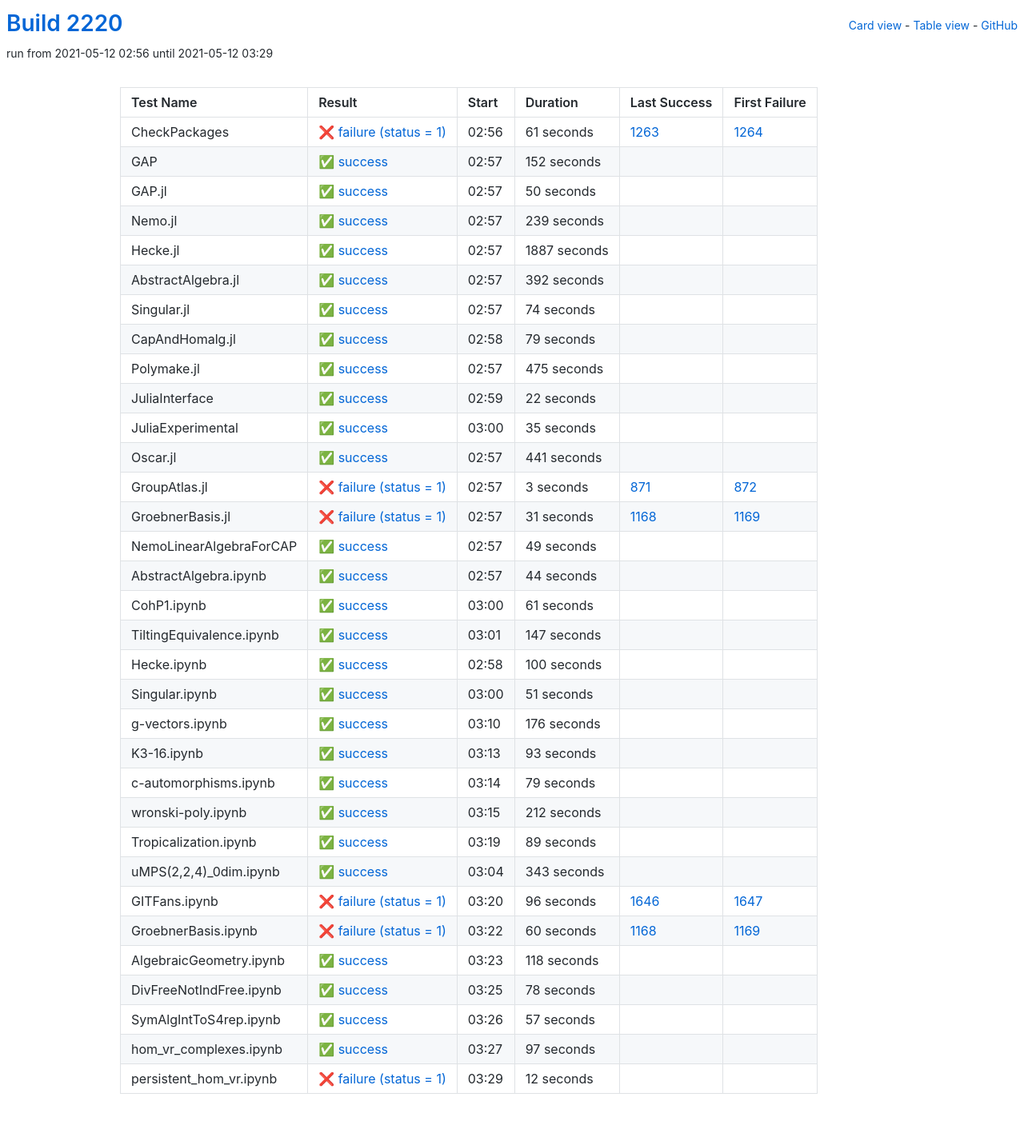
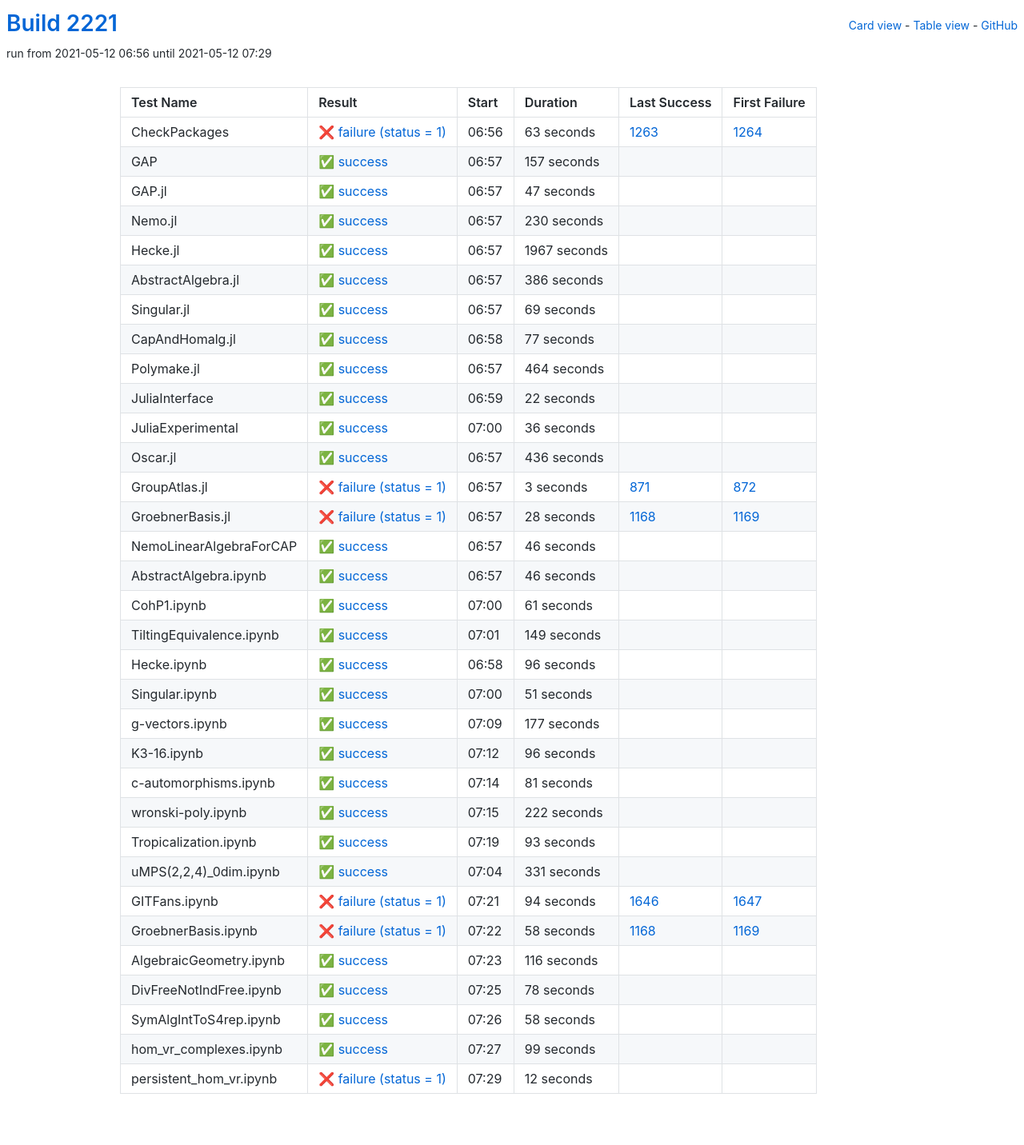
Before and after one commit to oscar-system/oscar-ci-status-stable, a Jekyll site: the page built from table.html, in a window 1280 px wide. Shown: the whole page at 80% size. Built offline with Jekyll 4.4.1, drawn with Linux system fonts in a browser that asks for light colours.

Commit message:
Build #2221

```diff
--- a/_data/ci.yml
+++ b/_data/ci.yml
@@ -1,6 +1,6 @@
 ---
-build: 2220
-build_url: https://oscarci.mathematik.uni-kl.de/job/oscar-stable/2220/
+build: 2221
+build_url: https://oscarci.mathematik.uni-kl.de/job/oscar-stable/2221/
 job: oscar-stable
 organization: oscar-system
 repo: oscar-ci-status-stable
@@ -8,116 +8,116 @@ repourl: https://github.com/oscar-system/oscar-ci-status-stable
 tests:
 - name: CheckPackages
   id: checkpackages
-  log: https://oscarci.mathematik.uni-kl.de/job/oscar-stable/2220/artifact/logs/build-2220/CheckPackages.log
-  start: 2021-05-12 02:56
+  log: https://oscarci.mathematik.uni-kl.de/job/oscar-stable/2221/artifact/logs/build-2221/CheckPackages.log
+  start: 2021-05-12 06:56
   success: false
   exitcode: 1
   status: failure
-  duration: 61
+  duration: 63
   last_success: 1263
   last_success_url: https://oscarci.mathematik.uni-kl.de/job/oscar-stable/1263/
   first_failure: 1264
   first_failure_url: https://oscarci.mathematik.uni-kl.de/job/oscar-stable/1264/
 - name: GAP
   id: gap
-  log: https://oscarci.mathematik.uni-kl.de/job/oscar-stable/2220/artifact/logs/build-2220/GAP.log
-  start: 2021-05-12 02:57
+  log: https://oscarci.mathematik.uni-kl.de/job/oscar-stable/2221/artifact/logs/build-2221/GAP.log
+  start: 2021-05-12 06:57
   success: true
   exitcode: 0
   status: success
-  duration: 152
+  duration: 157
   last_success: false
   last_success_url:
   first_failure: false
   first_failure_url:
 - name: GAP.jl
   id: gap-jl
-  log: https://oscarci.mathematik.uni-kl.de/job/oscar-stable/2220/artifact/logs/build-2220/GAP.jl.log
-  start: 2021-05-12 02:57
+  log: https://oscarci.mathematik.uni-kl.de/job/oscar-stable/2221/artifact/logs/build-2221/GAP.jl.log
+  start: 2021-05-12 06:57
   success: true
   exitcode: 0
   status: success
-  duration: 50
+  duration: 47
   last_success: false
   last_success_url:
   first_failure: false
   first_failure_url:
 - name: Nemo.jl
   id: nemo-jl
-  log: https://oscarci.mathematik.uni-kl.de/job/oscar-stable/2220/artifact/logs/build-2220/Nemo.jl.log
-  start: 2021-05-12 02:57
+  log: https://oscarci.mathematik.uni-kl.de/job/oscar-stable/2221/artifact/logs/build-2221/Nemo.jl.log
+  start: 2021-05-12 06:57
   success: true
   exitcode: 0
   status: success
-  duration: 239
+  duration: 230
   last_success: false
   last_success_url:
   first_failure: false
   first_failure_url:
 - name: Hecke.jl
   id: hecke-jl
-  log: https://oscarci.mathematik.uni-kl.de/job/oscar-stable/2220/artifact/logs/build-2220/Hecke.jl.log
-  start: 2021-05-12 02:57
+  log: https://oscarci.mathematik.uni-kl.de/job/oscar-stable/2221/artifact/logs/build-2221/Hecke.jl.log
+  start: 2021-05-12 06:57
   success: true
   exitcode: 0
   status: success
-  duration: 1887
+  duration: 1967
   last_success: false
   last_success_url:
   first_failure: false
   first_failure_url:
 - name: AbstractAlgebra.jl
   id: abstractalgebra-jl
-  log: https://oscarci.mathematik.uni-kl.de/job/oscar-stable/2220/artifact/logs/build-2220/AbstractAlgebra.jl.log
-  start: 2021-05-12 02:57
+  log: https://oscarci.mathematik.uni-kl.de/job/oscar-stable/2221/artifact/logs/build-2221/AbstractAlgebra.jl.log
+  start: 2021-05-12 06:57
   success: true
   exitcode: 0
   status: success
-  duration: 392
+  duration: 386
   last_success: false
   last_success_url:
   first_failure: false
   first_failure_url:
 - name: Singular.jl
   id: singular-jl
-  log: https://oscarci.mathematik.uni-kl.de/job/oscar-stable/2220/artifact/logs/build-2220/Singular.jl.log
-  start: 2021-05-12 02:57
+  log: https://oscarci.mathematik.uni-kl.de/job/oscar-stable/2221/artifact/logs/build-2221/Singular.jl.log
+  start: 2021-05-12 06:57
   success: true
   exitcode: 0
   status: success
-  duration: 74
+  duration: 69
   last_success: false
   last_success_url:
   first_failure: false
   first_failure_url:
 - name: CapAndHomalg.jl
   id: capandhomalg-jl
-  log: https://oscarci.mathematik.uni-kl.de/job/oscar-stable/2220/artifact/logs/build-2220/CapAndHomalg.jl.log
-  start: 2021-05-12 02:58
+  log: https://oscarci.mathematik.uni-kl.de/job/oscar-stable/2221/artifact/logs/build-2221/CapAndHomalg.jl.log
+  start: 2021-05-12 06:58
   success: true
   exitcode: 0
   status: success
-  duration: 79
+  duration: 77
   last_success: false
   last_success_url:
   first_failure: false
   first_failure_url:
 - name: Polymake.jl
   id: polymake-jl
-  log: https://oscarci.mathematik.uni-kl.de/job/oscar-stable/2220/artifact/logs/build-2220/Polymake.jl.log
-  start: 2021-05-12 02:57
+  log: https://oscarci.mathematik.uni-kl.de/job/oscar-stable/2221/artifact/logs/build-2221/Polymake.jl.log
+  start: 2021-05-12 06:57
   success: true
   exitcode: 0
   status: success
-  duration: 475
+  duration: 464
   last_success: false
   last_success_url:
   first_failure: false
   first_failure_url:
 - name: JuliaInterface
   id: juliainterface
-  log: https://oscarci.mathematik.uni-kl.de/job/oscar-stable/2220/artifact/logs/build-2220/JuliaInterface.log
-  start: 2021-05-12 02:59
+  log: https://oscarci.mathematik.uni-kl.de/job/oscar-stable/2221/artifact/logs/build-2221/JuliaInterface.log
+  start: 2021-05-12 06:59
   success: true
   exitcode: 0
   status: success
@@ -128,32 +128,32 @@ tests:
   first_failure_url:
 - name: JuliaExperimental
   id: juliaexperimental
-  log: https://oscarci.mathematik.uni-kl.de/job/oscar-stable/2220/artifact/logs/build-2220/JuliaExperimental.log
-  start: 2021-05-12 03:00
+  log: https://oscarci.mathematik.uni-kl.de/job/oscar-stable/2221/artifact/logs/build-2221/JuliaExperimental.log
+  start: 2021-05-12 07:00
   success: true
   exitcode: 0
   status: success
-  duration: 35
+  duration: 36
   last_success: false
   last_success_url:
   first_failure: false
   first_failure_url:
 - name: Oscar.jl
   id: oscar-jl
-  log: https://oscarci.mathematik.uni-kl.de/job/oscar-stable/2220/artifact/logs/build-2220/Oscar.jl.log
-  start: 2021-05-12 02:57
+  log: https://oscarci.mathematik.uni-kl.de/job/oscar-stable/2221/artifact/logs/build-2221/Oscar.jl.log
+  start: 2021-05-12 06:57
   success: true
   exitcode: 0
   status: success
-  duration: 441
+  duration: 436
   last_success: false
   last_success_url:
   first_failure: false
   first_failure_url:
 - name: GroupAtlas.jl
   id: groupatlas-jl
-  log: https://oscarci.mathematik.uni-kl.de/job/oscar-stable/2220/artifact/logs/build-2220/GroupAtlas.jl.log
-  start: 2021-05-12 02:57
+  log: https://oscarci.mathematik.uni-kl.de/job/oscar-stable/2221/artifact/logs/build-2221/GroupAtlas.jl.log
+  start: 2021-05-12 06:57
   success: false
   exitcode: 1
   status: failure
@@ -164,44 +164,44 @@ tests:
   first_failure_url: https://oscarci.mathematik.uni-kl.de/job/oscar-stable/872/
 - name: GroebnerBasis.jl
   id: groebnerbasis-jl
-  log: https://oscarci.mathematik.uni-kl.de/job/oscar-stable/2220/artifact/logs/build-2220/GroebnerBasis.jl.log
-  start: 2021-05-12 02:57
+  log: https://oscarci.mathematik.uni-kl.de/job/oscar-stable/2221/artifact/logs/build-2221/GroebnerBasis.jl.log
+  start: 2021-05-12 06:57
   success: false
   exitcode: 1
   status: failure
-  duration: 31
+  duration: 28
   last_success: 1168
   last_success_url: https://oscarci.mathematik.uni-kl.de/job/oscar-stable/1168/
   first_failure: 1169
   first_failure_url: https://oscarci.mathematik.uni-kl.de/job/oscar-stable/1169/
 - name: NemoLinearAlgebraForCAP
   id: nemolinearalgebraforcap
-  log: https://oscarci.mathematik.uni-kl.de/job/oscar-stable/2220/artifact/logs/build-2220/NemoLinearAlgebraForCAP.log
-  start: 2021-05-12 02:57
+  log: https://oscarci.mathematik.uni-kl.de/job/oscar-stable/2221/artifact/logs/build-2221/NemoLinearAlgebraForCAP.log
+  start: 2021-05-12 06:57
   success: true
   exitcode: 0
   status: success
-  duration: 49
+  duration: 46
   last_success: false
   last_success_url:
   first_failure: false
   first_failure_url:
 - name: AbstractAlgebra.ipynb
   id: abstractalgebra-ipynb
-  log: https://oscarci.mathematik.uni-kl.de/job/oscar-stable/2220/artifact/logs/build-2220/AbstractAlgebra.ipynb.log
-  start: 2021-05-12 02:57
+  log: https://oscarci.mathematik.uni-kl.de/job/oscar-stable/2221/artifact/logs/build-2221/AbstractAlgebra.ipynb.log
+  start: 2021-05-12 06:57
   success: true
   exitcode: 0
   status: success
-  duration: 44
+  duration: 46
   last_success: false
   last_success_url:
   first_failure: false
   first_failure_url:
 - name: CohP1.ipynb
   id: cohp1-ipynb
-  log: https://oscarci.mathematik.uni-kl.de/job/oscar-stable/2220/artifact/logs/build-2220/CohP1.ipynb.log
-  start: 2021-05-12 03:00
+  log: https://oscarci.mathematik.uni-kl.de/job/oscar-stable/2221/artifact/logs/build-2221/CohP1.ipynb.log
+  start: 2021-05-12 07:00
   success: true
   exitcode: 0
   status: success
@@ -212,32 +212,32 @@ tests:
   first_failure_url:
 - name: TiltingEquivalence.ipynb
   id: tiltingequivalence-ipynb
-  log: https://oscarci.mathematik.uni-kl.de/job/oscar-stable/2220/artifact/logs/build-2220/TiltingEquivalence.ipynb.log
-  start: 2021-05-12 03:01
+  log: https://oscarci.mathematik.uni-kl.de/job/oscar-stable/2221/artifact/logs/build-2221/TiltingEquivalence.ipynb.log
+  start: 2021-05-12 07:01
   success: true
   exitcode: 0
   status: success
-  duration: 147
+  duration: 149
   last_success: false
   last_success_url:
   first_failure: false
   first_failure_url:
 - name: Hecke.ipynb
   id: hecke-ipynb
-  log: https://oscarci.mathematik.uni-kl.de/job/oscar-stable/2220/artifact/logs/build-2220/Hecke.ipynb.log
-  start: 2021-05-12 02:58
+  log: https://oscarci.mathematik.uni-kl.de/job/oscar-stable/2221/artifact/logs/build-2221/Hecke.ipynb.log
+  start: 2021-05-12 06:58
   success: true
   exitcode: 0
   status: success
-  duration: 100
+  duration: 96
   last_success: false
   last_success_url:
   first_failure: false
   first_failure_url:
 - name: Singular.ipynb
   id: singular-ipynb
-  log: https://oscarci.mathematik.uni-kl.de/job/oscar-stable/2220/artifact/logs/build-2220/Singular.ipynb.log
-  start: 2021-05-12 03:00
+  log: https://oscarci.mathematik.uni-kl.de/job/oscar-stable/2221/artifact/logs/build-2221/Singular.ipynb.log
+  start: 2021-05-12 07:00
   success: true
   exitcode: 0
   status: success
@@ -248,20 +248,56 @@ tests:
   first_failure_url:
 - name: g-vectors.ipynb
   id: g-vectors-ipynb
-  log: https://oscarci.mathematik.uni-kl.de/job/oscar-stable/2220/artifact/logs/build-2220/g-vectors.ipynb.log
-  start: 2021-05-12 03:10
+  log: https://oscarci.mathematik.uni-kl.de/job/oscar-stable/2221/artifact/logs/build-2221/g-vectors.ipynb.log
+  start: 2021-05-12 07:09
   success: true
   exitcode: 0
   status: success
-  duration: 176
+  duration: 177
   last_success: false
   last_success_url:
   first_failure: false
   first_failure_url:
 - name: K3-16.ipynb
   id: k3-16-ipynb
-  log: https://oscarci.mathematik.uni-kl.de/job/oscar-stable/2220/artifact/logs/build-2220/K3-16.ipynb.log
-  start: 2021-05-12 03:13
+  log: https://oscarci.mathematik.uni-kl.de/job/oscar-stable/2221/artifact/logs/build-2221/K3-16.ipynb.log
+  start: 2021-05-12 07:12
+  success: true
+  exitcode: 0
+  status: success
+  duration: 96
+  last_success: false
+  last_success_url:
+  first_failure: false
+  first_failure_url:
+- name: c-automorphisms.ipynb
+  id: c-automorphisms-ipynb
+  log: https://oscarci.mathematik.uni-kl.de/job/oscar-stable/2221/artifact/logs/build-2221/c-automorphisms.ipynb.log
+  start: 2021-05-12 07:14
+  success: true
+  exitcode: 0
+  status: success
+  duration: 81
+  last_success: false
+  last_success_url:
+  first_failure: false
+  first_failure_url:
+- name: wronski-poly.ipynb
+  id: wronski-poly-ipynb
+  log: https://oscarci.mathematik.uni-kl.de/job/oscar-stable/2221/artifact/logs/build-2221/wronski-poly.ipynb.log
+  start: 2021-05-12 07:15
+  success: true
+  exitcode: 0
+  status: success
+  duration: 222
+  last_success: false
+  last_success_url:
+  first_failure: false
+  first_failure_url:
+- name: Tropicalization.ipynb
+  id: tropicalization-ipynb
+  log: https://oscarci.mathematik.uni-kl.de/job/oscar-stable/2221/artifact/logs/build-2221/Tropicalization.ipynb.log
+  start: 2021-05-12 07:19
   success: true
   exitcode: 0
   status: success
@@ -270,94 +306,58 @@ tests:
   last_success_url:
   first_failure: false
   first_failure_url:
-- name: c-automorphisms.ipynb
-  id: c-automorphisms-ipynb
-  log: https://oscarci.mathematik.uni-kl.de/job/oscar-stable/2220/artifact/logs/build-2220/c-automorphisms.ipynb.log
-  start: 2021-05-12 03:14
+- name: uMPS(2,2,4)_0dim.ipynb
+  id: umps-2-2-4-0dim-ipynb
+  log: https://oscarci.mathematik.uni-kl.de/job/oscar-stable/2221/artifact/logs/build-2221/uMPS-2-2-4-_0dim.ipynb.log
+  start: 2021-05-12 07:04
   success: true
   exitcode: 0
   status: success
-  duration: 79
-  last_success: false
-  last_success_url:
-  first_failure: false
-  first_failure_url:
-- name: wronski-poly.ipynb
-  id: wronski-poly-ipynb
-  log: https://oscarci.mathematik.uni-kl.de/job/oscar-stable/2220/artifact/logs/build-2220/wronski-poly.ipynb.log
-  start: 2021-05-12 03:15
-  success: true
-  exitcode: 0
-  status: success
-  duration: 212
-  last_success: false
-  last_success_url:
-  first_failure: false
-  first_failure_url:
-- name: Tropicalization.ipynb
-  id: tropicalization-ipynb
-  log: https://oscarci.mathematik.uni-kl.de/job/oscar-stable/2220/artifact/logs/build-2220/Tropicalization.ipynb.log
-  start: 2021-05-12 03:19
-  success: true
-  exitcode: 0
-  status: success
-  duration: 89
-  last_success: false
-  last_success_url:
-  first_failure: false
-  first_failure_url:
-- name: uMPS(2,2,4)_0dim.ipynb
-  id: umps-2-2-4-0dim-ipynb
-  log: https://oscarci.mathematik.uni-kl.de/job/oscar-stable/2220/artifact/logs/build-2220/uMPS-2-2-4-_0dim.ipynb.log
-  start: 2021-05-12 03:04
-  success: true
-  exitcode: 0
-  status: success
-  duration: 343
+  duration: 331
   last_success: false
   last_success_url:
   first_failure: false
   first_failure_url:
 - name: GITFans.ipynb
   id: gitfans-ipynb
-  log: https://oscarci.mathematik.uni-kl.de/job/oscar-stable/2220/artifact/logs/build-2220/GITFans.ipynb.log
-  start: 2021-05-12 03:20
+  log: https://oscarci.mathematik.uni-kl.de/job/oscar-stable/2221/artifact/logs/build-2221/GITFans.ipynb.log
+  start: 2021-05-12 07:21
   success: false
   exitcode: 1
   status: failure
-  duration: 96
+  duration: 94
   last_success: 1646
   last_success_url: https://oscarci.mathematik.uni-kl.de/job/oscar-stable/1646/
   first_failure: 1647
   first_failure_url: https://oscarci.mathematik.uni-kl.de/job/oscar-stable/1647/
 - name: GroebnerBasis.ipynb
   id: groebnerbasis-ipynb
-  log: https://oscarci.mathematik.uni-kl.de/job/oscar-stable/2220/artifact/logs/build-2220/GroebnerBasis.ipynb.log
-  start: 2021-05-12 03:22
+  log: https://oscarci.mathematik.uni-kl.de/job/oscar-stable/2221/artifact/logs/build-2221/GroebnerBasis.ipynb.log
+  start: 2021-05-12 07:22
   success: false
   exitcode: 1
   status: failure
-  duration: 60
+  duration: 58
   last_success: 1168
   last_success_url: https://oscarci.mathematik.uni-kl.de/job/oscar-stable/1168/
   first_failure: 1169
   first_failure_url: https://oscarci.mathematik.uni-kl.de/job/oscar-stable/1169/
 - name: AlgebraicGeometry.ipynb
   id: algebraicgeometry-ipynb
-  log: https://oscarci.mathematik.uni-kl.de/job/oscar-stable/2220/artifact/logs/build-2220/AlgebraicGeometry.ipynb.log
-  start: 2021-05-12 03:23
+  log: https://oscarci.mathematik.uni-kl.de/job/oscar-stable/2221/artifact/logs/build-2221/AlgebraicGeometry.ipynb.log
+  start: 2021-05-12 07:23
   success: true
   exitcode: 0
   status: success
-  duration: 118
+  duration: 116
   last_success: false
   last_success_url:
   first_failure: false
   first_failure_url:
 - name: DivFreeNotIndFree.ipynb
   id: divfreenotindfree-ipynb
-  log: https://oscarci.mathematik.uni-kl.de/job/oscar-stable/2220/artifact/logs/build-2220/DivFreeNotIndFree.ipynb.log
-  start: 2021-05-12 03:25
+  log: https://oscarci.mathematik.uni-kl.de/job/oscar-stable/2221/artifact/logs/build-2221/DivFreeNotIndFree.ipynb.log
+  start: 2021-05-12 07:25
   success: true
   exitcode: 0
   status: success
@@ -368,32 +368,32 @@ tests:
   first_failure_url:
 - name: SymAlgIntToS4rep.ipynb
   id: symalginttos4rep-ipynb
-  log: https://oscarci.mathematik.uni-kl.de/job/oscar-stable/2220/artifact/logs/build-2220/SymAlgIntToS4rep.ipynb.log
-  start: 2021-05-12 03:26
+  log: https://oscarci.mathematik.uni-kl.de/job/oscar-stable/2221/artifact/logs/build-2221/SymAlgIntToS4rep.ipynb.log
+  start: 2021-05-12 07:26
   success: true
   exitcode: 0
   status: success
-  duration: 57
+  duration: 58
   last_success: false
   last_success_url:
   first_failure: false
   first_failure_url:
 - name: hom_vr_complexes.ipynb
   id: hom-vr-complexes-ipynb
-  log: https://oscarci.mathematik.uni-kl.de/job/oscar-stable/2220/artifact/logs/build-2220/hom_vr_complexes.ipynb.log
-  start: 2021-05-12 03:27
+  log: https://oscarci.mathematik.uni-kl.de/job/oscar-stable/2221/artifact/logs/build-2221/hom_vr_complexes.ipynb.log
+  start: 2021-05-12 07:27
   success: true
   exitcode: 0
   status: success
-  duration: 97
+  duration: 99
   last_success: false
   last_success_url:
   first_failure: false
   first_failure_url:
 - name: persistent_hom_vr.ipynb
   id: persistent-hom-vr-ipynb
-  log: https://oscarci.mathematik.uni-kl.de/job/oscar-stable/2220/artifact/logs/build-2220/persistent_hom_vr.ipynb.log
-  start: 2021-05-12 03:29
+  log: https://oscarci.mathematik.uni-kl.de/job/oscar-stable/2221/artifact/logs/build-2221/persistent_hom_vr.ipynb.log
+  start: 2021-05-12 07:29
   success: false
   exitcode: 1
   status: failure
```
Also changed, not shown: README.md.
